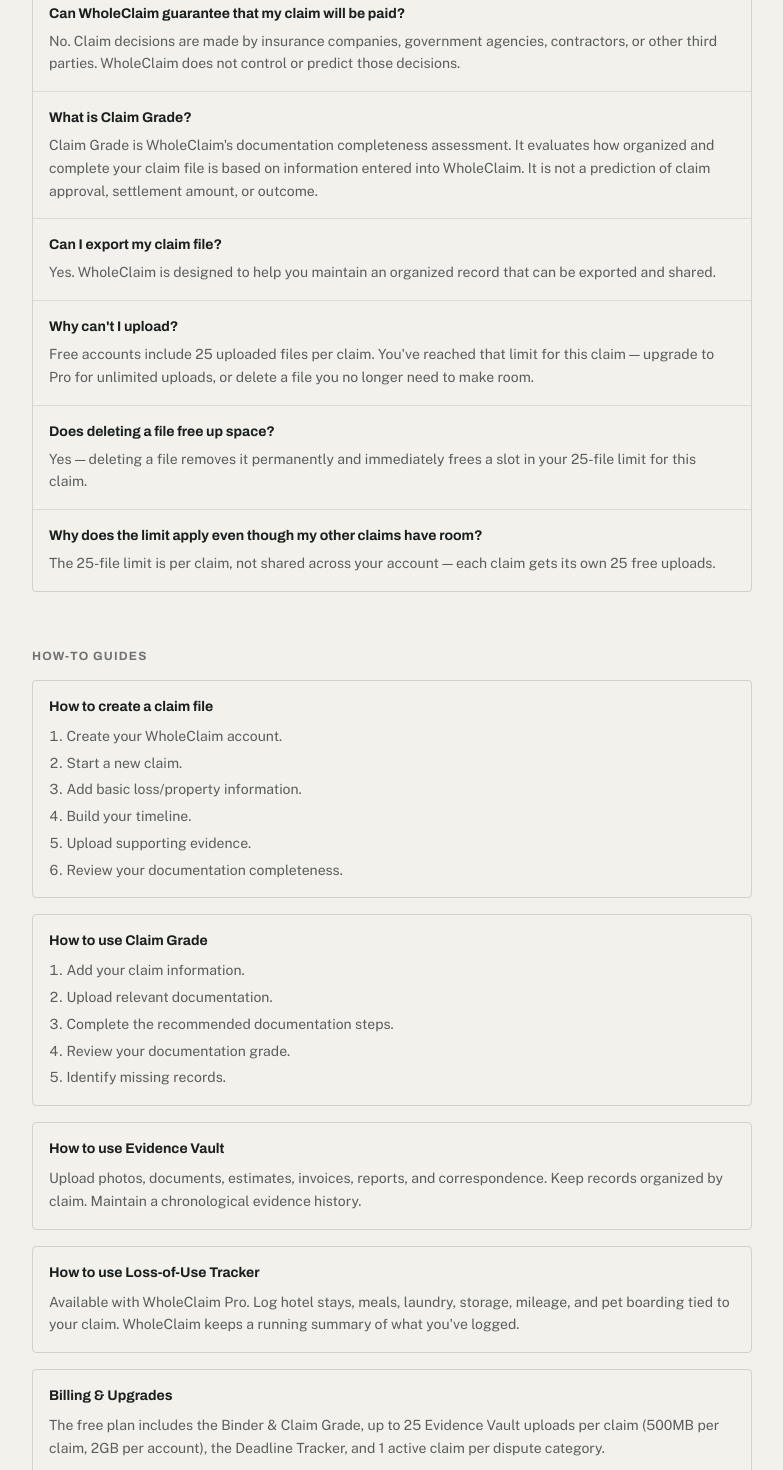
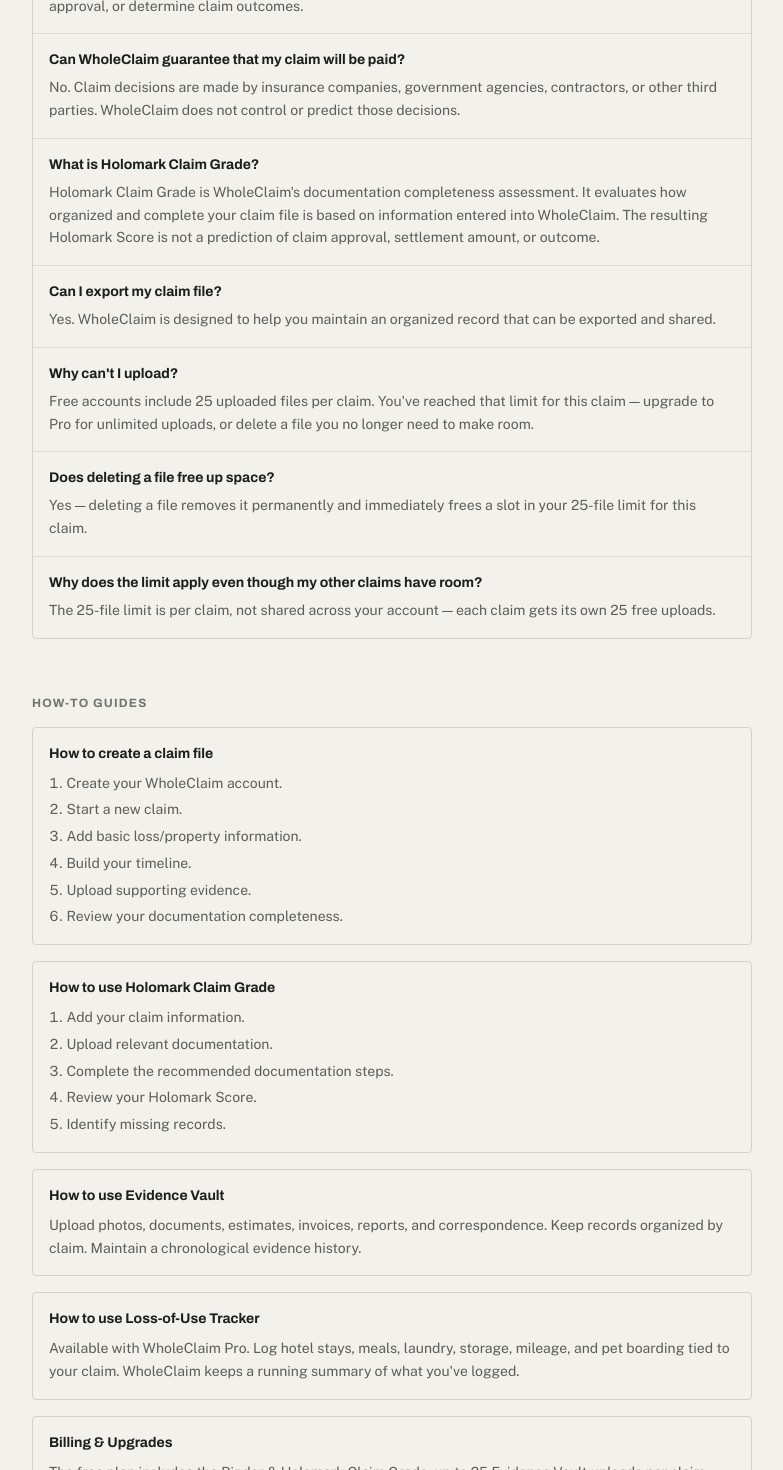
Before and after one commit to Kingben4192/wholeclaim, a Next.js app: page /help in a window 1280 px wide. Shown: the part 640-2110 px from the top of the page, without its empty margins (248-1031 px from the left). Built offline with nearby package versions, Linux system fonts and the light colour scheme; no server answers.

Commit message:
Brand Claim Grade as Holomark across public pages

```diff
--- a/src/app/help/page.tsx
+++ b/src/app/help/page.tsx
@@ -30,8 +30,8 @@ const FAQS: { q: string; a: string }[] = [
     a: "No. Claim decisions are made by insurance companies, government agencies, contractors, or other third parties. WholeClaim does not control or predict those decisions.",
   },
   {
-    q: "What is Claim Grade?",
-    a: "Claim Grade is WholeClaim's documentation completeness assessment. It evaluates how organized and complete your claim file is based on information entered into WholeClaim. It is not a prediction of claim approval, settlement amount, or outcome.",
+    q: "What is Holomark Claim Grade?",
+    a: "Holomark Claim Grade is WholeClaim's documentation completeness assessment. It evaluates how organized and complete your claim file is based on information entered into WholeClaim. The resulting Holomark Score is not a prediction of claim approval, settlement amount, or outcome.",
   },
   {
     q: "Can I export my claim file?",
@@ -53,12 +53,12 @@ const GUIDES: { title: string; steps?: string[]; body?: string }[] = [
     ],
   },
   {
-    title: "How to use Claim Grade",
+    title: "How to use Holomark Claim Grade",
     steps: [
       "Add your claim information.",
       "Upload relevant documentation.",
       "Complete the recommended documentation steps.",
-      "Review your documentation grade.",
+      "Review your Holomark Score.",
       "Identify missing records.",
     ],
   },
@@ -113,6 +113,10 @@ export default async function HelpPage() {
           Help &amp; Support
         </h1>
 
+        <p className="text-sm text-ink/70 leading-relaxed mb-6">
+          Holomark™ by WholeClaim powers Holomark Claim Grade and Holomark Score.
+        </p>
+
         <div className="border-2 border-ledger bg-ledger/10 rounded-sm px-4 py-3 text-sm text-ink mb-12">
           {DISCLAIMER}
         </div>
@@ -154,7 +158,7 @@ export default async function HelpPage() {
             <div className="border border-ink/15 rounded-sm px-4 py-4">
               <p className="font-display font-bold text-sm mb-2">Billing &amp; Upgrades</p>
               <p className="text-sm text-ink/70 leading-relaxed mb-3">
-                The free plan includes the Binder &amp; Claim Grade, up to 25 Evidence Vault
+                The free plan includes the Binder &amp; Holomark Claim Grade, up to 25 Evidence Vault
                 uploads per claim (500MB per claim, 2GB per account), the Deadline Tracker,
                 and 1 active claim per dispute category.
               </p>
--- a/src/app/page.tsx
+++ b/src/app/page.tsx
@@ -76,7 +76,7 @@ const LEDGER_ENTRIES = [
 
 const FEATURES = [
   {
-    kicker: "Claim Grade",
+    kicker: "Holomark Claim Grade",
     badge: "free" as const,
     title: "Know where your claim file stands",
     body: "Get a quick assessment of your documentation and see what areas you can organize next.",
@@ -203,12 +203,15 @@ export default async function Page() {
         <p className="text-base md:text-lg text-hp-ink-soft max-w-md mx-auto mb-8">
           Store photos, documents, timelines, and conversations in one secure claim file.
         </p>
+        <p className="text-sm text-hp-ink-soft max-w-xl mx-auto mb-8">
+          Holomark™ by WholeClaim powers our AI grading experience: Holomark Claim Grade and Holomark Score.
+        </p>
         <div className="flex justify-center mb-5">
           <Link
             href="/grade"
             className="inline-flex items-center justify-center bg-hp-pine hover:bg-hp-pine-deep text-white px-6 py-3.5 rounded-[10px] font-bold text-sm transition-colors"
           >
-            Check Your Claim Grade
+            Check Your Holomark Claim Grade
           </Link>
         </div>
         <p className="text-sm text-hp-ink-soft mb-1.5">
@@ -393,7 +396,7 @@ export default async function Page() {
                     B+
                   </div>
                   <div className="font-mono text-[0.62rem] tracking-wider uppercase text-hp-ink-soft mt-1.5">
-                    Claim Grade
+                    Holomark Score
                   </div>
                 </div>
               </div>
@@ -560,7 +563,7 @@ export default async function Page() {
             href="/grade"
             className="inline-flex items-center justify-center bg-hp-pine hover:bg-hp-pine-deep text-white px-6 py-3.5 rounded-[10px] font-bold text-sm transition-colors"
           >
-            Check Your Claim Grade
+            Check Your Holomark Claim Grade
           </Link>
         </div>
         <p className="text-sm text-hp-ink-soft mb-10">
@@ -596,7 +599,7 @@ export default async function Page() {
           <small className="font-mono text-xs text-hp-ink-soft leading-relaxed max-w-xl">
             getwholeclaim.com · WholeClaim helps organize documentation. It does not provide
             insurance advice, guarantee claim approval, or determine claim outcomes. © 2026
-            WholeClaim.
+            WholeClaim. Holomark is a trademark of WholeClaim LLC.
             <span className="mx-1" />
             {FOOTER_LINKS.map(([label, href], i) => (
               <span key={label}>
--- a/src/app/pricing/page.tsx
+++ b/src/app/pricing/page.tsx
@@ -101,6 +101,9 @@ export default async function PricingPreviewPage() {
         <p className="text-sm text-ink/60 max-w-xl mx-auto">
           {PRO_LIFETIME_ENABLED ? "Two ways to go Pro." : "Go Pro."}
         </p>
+        <p className="text-sm text-ink/60 max-w-xl mx-auto mt-2">
+          Holomark™ by WholeClaim powers Holomark Claim Grade and Holomark Score.
+        </p>
       </header>
 
       <FreeVsProTable />
@@ -171,7 +174,7 @@ export default async function PricingPreviewPage() {
          no external service. */}
       <div className="border border-ink/15 rounded-sm p-8 flex flex-col items-center text-center gap-4">
         <h2 className="font-display text-xs font-bold uppercase tracking-[0.1em] text-ink/60">
-          Scan to grade a claim, free
+          Scan to run Holomark Claim Grade, free
         </h2>
         {/* eslint-disable-next-line @next/next/no-img-element */}
         <img
--- a/src/lib/pricing.ts
+++ b/src/lib/pricing.ts
@@ -36,7 +36,7 @@ export const PRO_LIFETIME = {
 // tools themselves are unchanged by this fix and remain fully live in
 // the product; only this pricing-page listing is affected.
 export const FEATURE_COMPARISON: { feature: string; free: string; pro: string }[] = [
-  { feature: "The Binder & Claim Grade", free: "Included", pro: "Included" },
+  { feature: "The Binder & Holomark Claim Grade", free: "Included", pro: "Included" },
   { feature: "Evidence Vault uploads", free: "Up to 25 files per claim", pro: "Unlimited" },
   { feature: "Storage", free: "500MB per claim, 2GB per account", pro: "10GB per account" },
   { feature: "Deadline Tracker", free: "Included", pro: "Included" },
```
